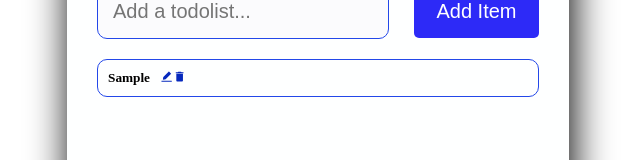
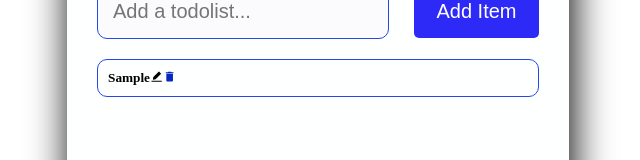
Before and after one commit to dharan-dhakshan97/Todo-list, a React (Create React App) app: page / in a window 1280 px wide. Both pictures are taken after typing "Sample" into the empty fields and a click on the button "Add Item". Shown: the part 153-313 px from the top of the page, without its empty margins (322-962 px from the left). Built offline with nearby package versions, Linux system fonts and the light colour scheme.

Commit message:
add initial commit

```diff
--- a/src/App.js
+++ b/src/App.js
@@ -2,6 +2,7 @@ import React from 'react'
 import Component from "./Todo-list/Component";
 import "./Todo-list/Styles.css";
 // import Todoitems from "./Todo-list/Todoitems";
+// import Edittodo from "./Todo-list/Edittodo";
 const App = ( ) => {
 
   return (
@@ -9,6 +10,7 @@ const App = ( ) => {
     <>
     <Component/>
     {/* <Todoitems/> */}
+    {/* <Edittodo/> */}
     </>
   )
 }
--- a/src/Todo-list/Component.js
+++ b/src/Todo-list/Component.js
@@ -3,11 +3,13 @@ import { useState } from "react";
 import { MdDelete } from "react-icons/md";
 // import Todoitems from "../Todo-list/Todoitems";
 import "../Todo-list/Styles.css";
-import { AiFillEdit } from "react-icons/ai";
+ import { AiFillEdit } from "react-icons/ai";
+//  import Edittodo from "../Todo-list/Edittodo";
 const Component = () => {
   const [inputs, setInputs] = useState("");
   const [inputdatas, setInputdatas] = useState([]);
-
+// const [edititems,setEditItems]=useState("");
+// const [value,setValue]=useState();
   // const [delete,setDelete]=useState([]);
 
   function handleDelete(index) {
@@ -19,18 +21,20 @@ const Component = () => {
   }
 
   function handleClick() {
-    // setInputdatas((preData) => {
-    //   return [...preData, inputs];
+  setInputdatas([...inputdatas, inputs]);
+  setInputs("");
+}
 
-    setInputdatas([...inputdatas, inputs]);
-    setInputs("");
-  }
-
+//setInputdatas((preData) => {
+    // return [...preData, inputs];
   // console.log(inputdatas);
 
-  function handleEdit() {
-    setInputs("");
-  }
+
+function handleEdit(index)
+{
+    const findTodo = inputdatas.find((inputdata) =>inputdata.index === index);
+    setInputdatas(findTodo);
+}
 
   return (
     <>
@@ -58,15 +62,14 @@ const Component = () => {
           <div>
             {/* <h5 key={index}>{inputdata}</h5> */}
             <ul>
-              {inputdatas.map((inputdata, index) => {
+              {inputdatas.map((inputdata,index) => {
                 return (
                   <h5 key={index} className="list-item" value={inputdata}>
                     {inputdata}
-                    <AiFillEdit
-                      onClick={() => handleEdit()}
-                      className="button-edit"
-                    />
 
+                    <AiFillEdit onClick={()=>handleEdit(inputdata)}/>
+
+      {/* <Edittodo inputdata={inputdata}/> */}
                     <MdDelete
                       onClick={() => handleDelete(inputdata)} // calling the final inputdata
                       className="button-delete"
--- /dev/null
+++ b/src/Todo-list/Edittodo.js
@@ -0,0 +1,13 @@
+import React from 'react'
+
+const Edittodo = () => {
+  return (
+    <>
+
+
+
+    </>
+  )
+}
+
+export default Edittodo;
```
